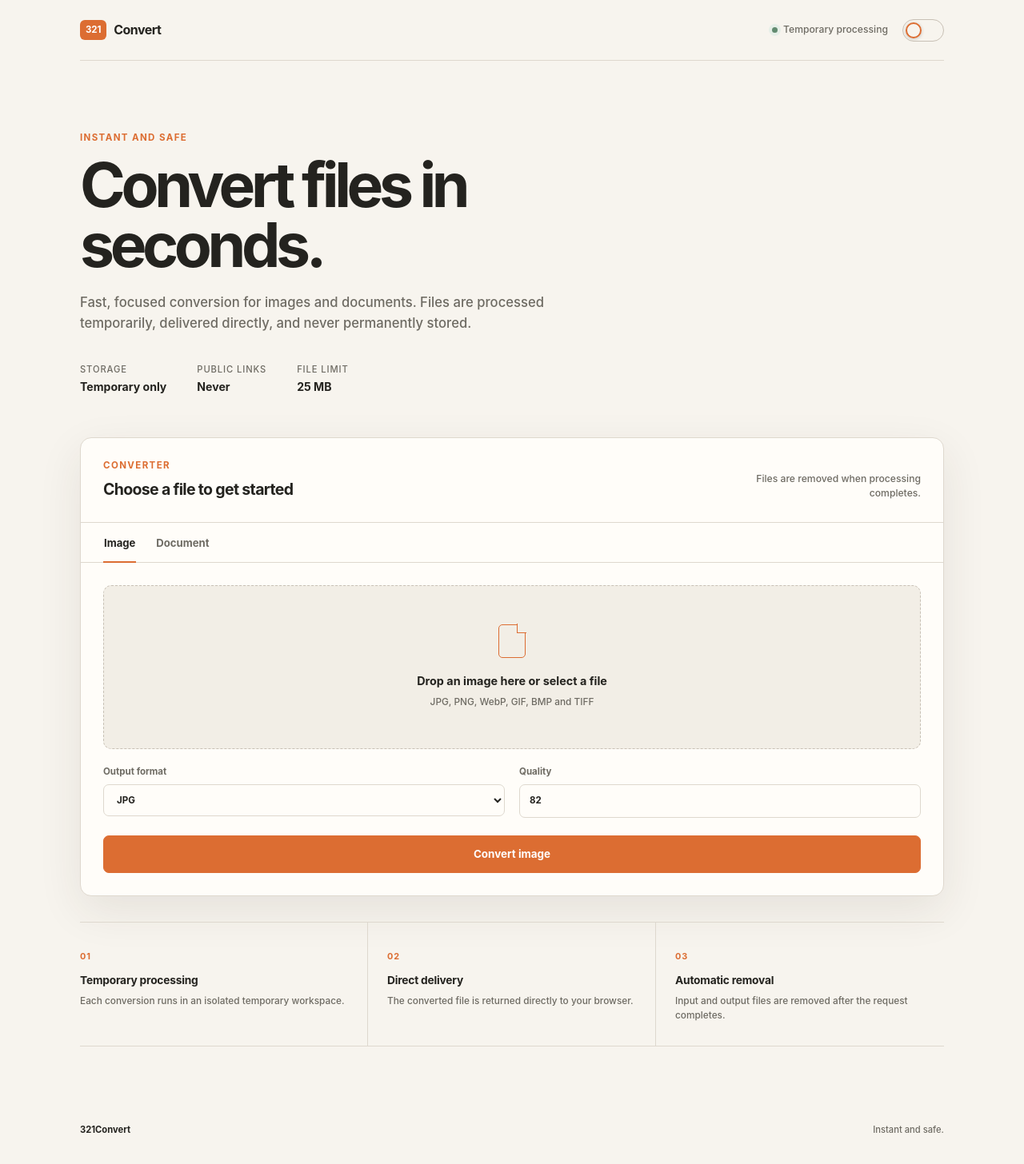
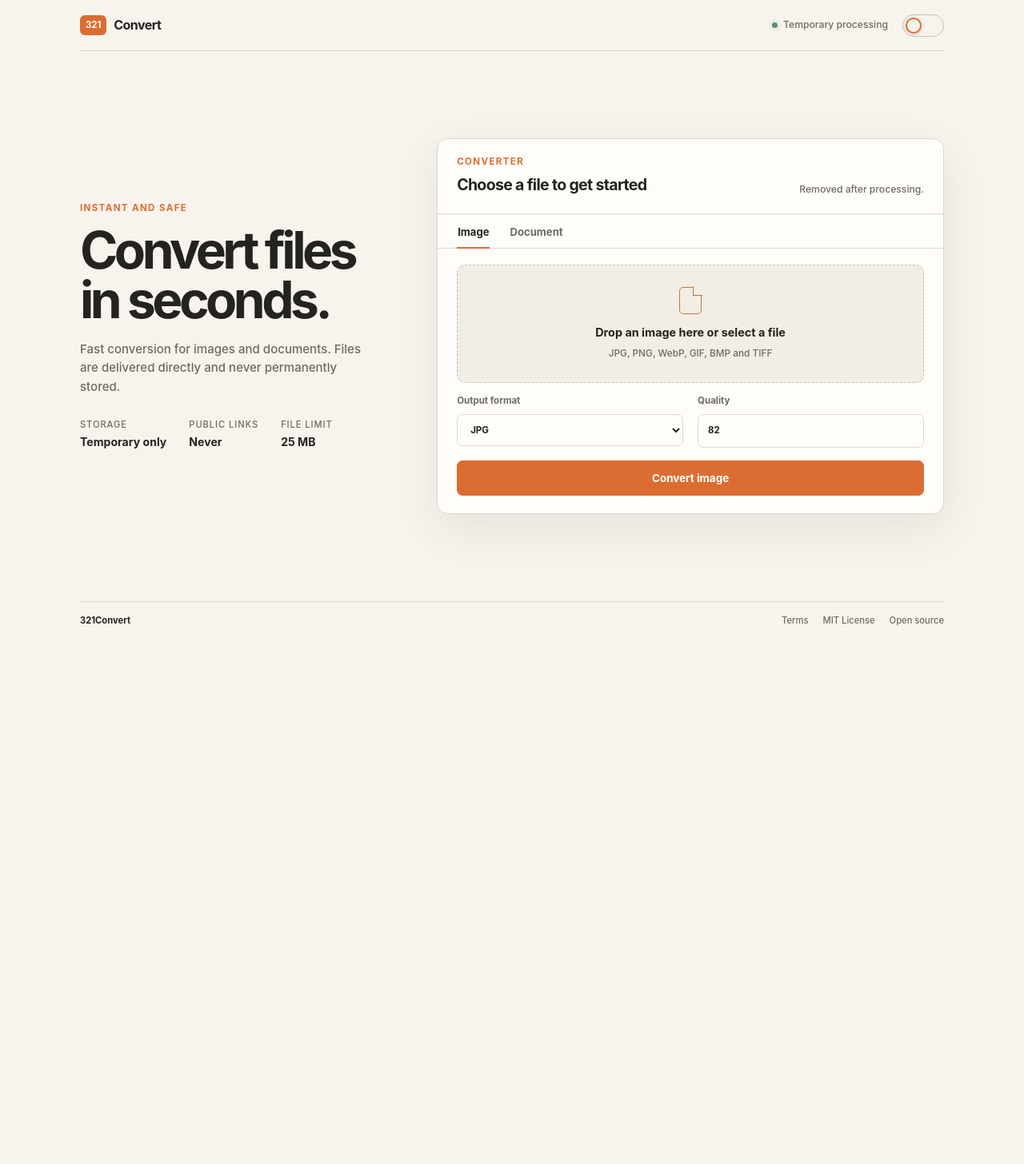
Before and after one commit to ChardXBT/321Convert, a Flask app: page / in a window 1280 px wide. Shown: the whole page at 80% size. After the commit the page ends 783 px from the top, so only its background shows below. Run offline with Flask 3, Linux system fonts and the light colour scheme.

Commit message:
UI update

```diff
--- a/static/app.js
+++ b/static/app.js
@@ -126,3 +126,18 @@ themeToggle.addEventListener("click", () => {
   localStorage.setItem("theme", document.body.classList.contains("dark") ? "dark" : "light");
   syncThemeToggle();
 });
+
+document.querySelectorAll("[data-dialog-open]").forEach((link) => {
+  link.addEventListener("click", (event) => {
+    event.preventDefault();
+    const dialog = document.querySelector(`#${link.dataset.dialogOpen}`);
+    if (dialog && !dialog.open) dialog.showModal();
+  });
+});
+
+document.querySelectorAll(".legal-dialog").forEach((dialog) => {
+  dialog.querySelector("[data-dialog-close]").addEventListener("click", () => dialog.close());
+  dialog.addEventListener("click", (event) => {
+    if (event.target === dialog) dialog.close();
+  });
+});
--- a/static/styles.css
+++ b/static/styles.css
@@ -52,7 +52,7 @@ button, input, select { font: inherit; }
 }
 
 .site-header {
-  height: 76px;
+  height: 64px;
   display: flex;
   align-items: center;
   justify-content: space-between;
@@ -95,34 +95,41 @@ button, input, select { font: inherit; }
 body.dark .theme-indicator { transform: translateX(24px); }
 .theme-toggle:hover { border-color: var(--accent); }
 
-main { padding: 88px 0 72px; }
-.intro { max-width: 720px; margin-bottom: 52px; }
+main {
+  min-height: calc(100vh - 112px);
+  padding: clamp(28px, 5vh, 54px) 0;
+  display: grid;
+  grid-template-columns: minmax(260px, .72fr) minmax(520px, 1.28fr);
+  gap: clamp(38px, 7vw, 92px);
+  align-items: center;
+}
+.intro { max-width: 460px; }
 .overline, .section-label { margin: 0 0 12px; color: var(--accent); font-size: .72rem; font-weight: 750; letter-spacing: .12em; text-transform: uppercase; }
-h1 { margin: 0; max-width: 680px; font-size: clamp(2.8rem, 6vw, 5.3rem); line-height: .98; letter-spacing: -.07em; font-weight: 680; }
-.intro-copy { max-width: 590px; margin: 22px 0 0; color: var(--text-muted); font-size: 1.04rem; }
-.privacy-details { display: flex; gap: 38px; margin: 36px 0 0; }
+h1 { margin: 0; max-width: 470px; font-size: clamp(2.8rem, 5vw, 4.6rem); line-height: .98; letter-spacing: -.07em; font-weight: 680; }
+.intro-copy { max-width: 430px; margin: 18px 0 0; color: var(--text-muted); font-size: .94rem; }
+.privacy-details { display: flex; gap: 28px; margin: 28px 0 0; }
 .privacy-details div { display: grid; gap: 2px; }
 .privacy-details dt { color: var(--text-muted); font-size: .7rem; text-transform: uppercase; letter-spacing: .08em; }
 .privacy-details dd { margin: 0; font-size: .88rem; font-weight: 650; }
 
 .workspace { border: 1px solid var(--border); border-radius: 14px; background: var(--surface); box-shadow: var(--shadow); overflow: hidden; }
-.workspace-header { padding: 26px 28px; display: flex; align-items: end; justify-content: space-between; gap: 28px; border-bottom: 1px solid var(--border); }
+.workspace-header { padding: 20px 24px; display: flex; align-items: end; justify-content: space-between; gap: 24px; border-bottom: 1px solid var(--border); }
 .workspace-header .section-label { margin-bottom: 5px; }
 .workspace-header h2 { margin: 0; font-size: 1.22rem; letter-spacing: -.035em; }
 .workspace-header > p { max-width: 250px; margin: 0; color: var(--text-muted); font-size: .76rem; text-align: right; }
 
-.tabs { display: flex; gap: 24px; padding: 0 28px; border-bottom: 1px solid var(--border); }
-.tab { position: relative; padding: 15px 1px 13px; border: 0; color: var(--text-muted); background: transparent; cursor: pointer; font-size: .82rem; font-weight: 650; }
+.tabs { display: flex; gap: 24px; padding: 0 24px; border-bottom: 1px solid var(--border); }
+.tab { position: relative; padding: 12px 1px 10px; border: 0; color: var(--text-muted); background: transparent; cursor: pointer; font-size: .82rem; font-weight: 650; }
 .tab::after { content: ""; position: absolute; right: 0; bottom: -1px; left: 0; height: 2px; background: transparent; }
 .tab.active { color: var(--text); }
 .tab.active::after { background: var(--accent); }
 
-.panel { padding: 28px; }
+.panel { padding: 20px 24px 22px; }
 .panel[hidden], [hidden] { display: none !important; }
 
 .drop-zone {
-  min-height: 205px;
-  padding: 30px;
+  min-height: 148px;
+  padding: 22px;
   border: 1px dashed var(--border-strong);
   border-radius: 10px;
   display: flex;
@@ -138,21 +145,21 @@ h1 { margin: 0; max-width: 680px; font-size: clamp(2.8rem, 6vw, 5.3rem); line-he
 .drop-zone:hover, .drop-zone.dragging { border-color: var(--accent); background: var(--accent-soft); }
 .drop-zone.has-file { border-style: solid; border-color: var(--positive); background: var(--positive-soft); }
 .drop-zone input { position: absolute; width: 1px; height: 1px; opacity: 0; pointer-events: none; }
-.file-symbol { position: relative; width: 34px; height: 42px; margin-bottom: 18px; border: 1.5px solid var(--accent); border-radius: 5px; }
+.file-symbol { position: relative; width: 28px; height: 34px; margin-bottom: 12px; border: 1.5px solid var(--accent); border-radius: 5px; }
 .file-symbol::before { content: ""; position: absolute; top: -1.5px; right: -1.5px; width: 11px; height: 11px; border-bottom: 1.5px solid var(--accent); border-left: 1.5px solid var(--accent); background: var(--surface-muted); }
 .drop-zone:hover .file-symbol::before, .drop-zone.dragging .file-symbol::before { background: var(--accent-soft); }
 .drop-zone strong { font-size: .9rem; font-weight: 650; }
 .file-name { margin-top: 6px; max-width: 100%; color: var(--text-muted); font-size: .74rem; overflow-wrap: anywhere; }
 
 .form-grid { display: grid; grid-template-columns: 1fr 1fr; gap: 18px; }
-form > label:not(.drop-zone), .form-grid label, form > div label { display: block; margin-top: 20px; color: var(--text-muted); font-size: .72rem; font-weight: 650; }
+form > label:not(.drop-zone), .form-grid label, form > div label { display: block; margin-top: 14px; color: var(--text-muted); font-size: .72rem; font-weight: 650; }
 select, input[type="number"], input[type="text"] { width: 100%; margin-top: 7px; padding: 11px 12px; border: 1px solid var(--border); border-radius: 7px; color: var(--text); background: var(--surface); }
 select:hover, input:hover { border-color: var(--border-strong); }
 
 .primary-button, .download-button {
   width: 100%;
-  margin-top: 22px;
-  padding: 12px 18px;
+  margin-top: 16px;
+  padding: 11px 18px;
   border: 1px solid var(--accent);
   border-radius: 7px;
   display: block;
@@ -168,31 +175,38 @@ select:hover, input:hover { border-color: var(--border-strong); }
 .primary-button:hover, .download-button:hover { border-color: var(--accent-hover); background: var(--accent-hover); }
 .primary-button:disabled { opacity: .6; cursor: wait; }
 
-.notice { margin: 22px 28px 0; padding: 11px 13px; border: 1px solid #e1b9b9; border-radius: 7px; color: #7b3434; background: #f8e8e8; font-size: .78rem; }
+.notice { margin: 16px 24px 0; padding: 9px 11px; border: 1px solid #e1b9b9; border-radius: 7px; color: #7b3434; background: #f8e8e8; font-size: .76rem; }
 .notice.working { color: var(--text); border-color: var(--border); background: var(--surface-muted); }
-.result { padding: 26px 28px 28px; border-top: 1px solid var(--border); }
+.result { padding: 14px 24px 18px; border-top: 1px solid var(--border); display: grid; grid-template-columns: 1fr auto; gap: 12px 18px; align-items: center; }
 .result-copy { display: flex; gap: 12px; align-items: center; }
 .result-copy p { margin: 2px 0 0; color: var(--text-muted); font-size: .76rem; }
 .result-indicator { width: 9px; height: 9px; border-radius: 50%; background: var(--positive); box-shadow: 0 0 0 5px var(--positive-soft); }
-.result img { width: 100%; max-height: 320px; margin-top: 20px; border: 1px solid var(--border); border-radius: 8px; object-fit: contain; background: var(--surface-muted); }
-
-.assurance { margin-top: 32px; display: grid; grid-template-columns: repeat(3, 1fr); border-top: 1px solid var(--border); border-bottom: 1px solid var(--border); }
-.assurance > div { padding: 28px 24px; border-right: 1px solid var(--border); }
-.assurance > div:first-child { padding-left: 0; }
-.assurance > div:last-child { padding-right: 0; border-right: 0; }
-.assurance span { color: var(--accent); font-size: .68rem; font-weight: 750; letter-spacing: .08em; }
-.assurance h3 { margin: 9px 0 6px; font-size: .86rem; letter-spacing: -.015em; }
-.assurance p { margin: 0; color: var(--text-muted); font-size: .74rem; }
+.result .download-button { width: auto; min-width: 180px; margin: 0; padding-inline: 16px; }
+.preview-frame { grid-column: 1 / -1; max-height: 150px; overflow: auto; border-radius: 8px; }
+.result img { width: 100%; max-height: 145px; border: 1px solid var(--border); border-radius: 8px; object-fit: contain; background: var(--surface-muted); }
 
 :focus-visible { outline: 3px solid color-mix(in srgb, var(--accent) 45%, transparent); outline-offset: 3px; }
-footer { padding: 24px 0 34px; display: flex; justify-content: space-between; color: var(--text-muted); font-size: .7rem; }
+footer { min-height: 48px; padding: 12px 0; display: flex; align-items: center; justify-content: space-between; border-top: 1px solid var(--border); color: var(--text-muted); font-size: .7rem; }
 footer span:first-child { color: var(--text); font-weight: 680; }
+footer nav { display: flex; gap: 18px; }
+footer a, .dialog-content a { color: var(--text-muted); text-decoration: none; }
+footer a:hover, .dialog-content a:hover { color: var(--accent); text-decoration: underline; text-underline-offset: 3px; }
+
+.legal-dialog { width: min(560px, calc(100% - 28px)); max-height: min(620px, calc(100vh - 40px)); padding: 0; border: 1px solid var(--border); border-radius: 12px; color: var(--text); background: var(--surface); box-shadow: var(--shadow); }
+.legal-dialog::backdrop { background: rgba(20, 18, 15, .58); backdrop-filter: blur(3px); }
+.dialog-header { padding: 18px 20px; display: flex; align-items: center; justify-content: space-between; gap: 18px; border-bottom: 1px solid var(--border); }
+.dialog-header h2 { margin: 0; font-size: 1rem; letter-spacing: -.025em; }
+.dialog-header button { padding: 6px 9px; border: 1px solid var(--border); border-radius: 6px; color: var(--text-muted); background: transparent; cursor: pointer; font-size: .72rem; }
+.dialog-header button:hover { color: var(--text); border-color: var(--border-strong); }
+.dialog-content { max-height: min(500px, calc(100vh - 120px)); padding: 20px; overflow-y: auto; color: var(--text-muted); font-size: .82rem; }
+.dialog-content p { margin: 0 0 14px; }
+.dialog-content p:last-child { margin-bottom: 0; }
 
 @media (max-width: 720px) {
   .site-header, main, footer { width: min(100% - 28px, 1080px); }
   .privacy-status { display: none; }
-  main { padding-top: 58px; }
-  .intro { margin-bottom: 38px; }
+  main { min-height: auto; padding: 42px 0; display: block; }
+  .intro { margin-bottom: 34px; }
   h1 { font-size: clamp(2.65rem, 13vw, 4rem); }
   .privacy-details { gap: 24px; }
   .workspace-header { align-items: start; flex-direction: column; gap: 8px; }
@@ -200,9 +214,8 @@ footer span:first-child { color: var(--text); font-weight: 680; }
   .panel { padding: 20px; }
   .notice { margin-right: 20px; margin-left: 20px; }
   .form-grid { grid-template-columns: 1fr; gap: 0; }
-  .assurance { grid-template-columns: 1fr; }
-  .assurance > div, .assurance > div:first-child, .assurance > div:last-child { padding: 20px 0; border-right: 0; border-bottom: 1px solid var(--border); }
-  .assurance > div:last-child { border-bottom: 0; }
+  .result { grid-template-columns: 1fr; }
+  .result .download-button { width: 100%; }
 }
 
 @media (max-width: 430px) {
@@ -211,10 +224,11 @@ footer span:first-child { color: var(--text); font-weight: 680; }
   .theme-indicator { width: 19px; height: 19px; }
   body.dark .theme-indicator { transform: translateX(23px); }
   .privacy-details { display: grid; grid-template-columns: repeat(3, 1fr); gap: 12px; }
-  .drop-zone { min-height: 180px; padding: 22px; }
+  .drop-zone { min-height: 150px; padding: 20px; }
   .workspace-header, .result { padding-right: 20px; padding-left: 20px; }
   .tabs { padding: 0 20px; }
-  footer { gap: 12px; flex-direction: column; }
+  footer { gap: 10px; align-items: flex-start; flex-direction: column; }
+  footer nav { flex-wrap: wrap; gap: 10px 16px; }
 }
 
 @media (prefers-reduced-motion: reduce) {
--- a/templates/index.html
+++ b/templates/index.html
@@ -5,8 +5,8 @@
     <meta name="viewport" content="width=device-width, initial-scale=1">
     <meta name="description" content="Private, temporary image and document conversion.">
     <title>321Convert | Private file converter</title>
-    <link rel="stylesheet" href="{{ url_for('static', filename='styles.css', v='20260609-3') }}">
-    <script src="{{ url_for('static', filename='app.js', v='20260609-3') }}" defer></script>
+    <link rel="stylesheet" href="{{ url_for('static', filename='styles.css', v='20260609-4') }}">
+    <script src="{{ url_for('static', filename='app.js', v='20260609-4') }}" defer></script>
 </head>
 <body>
     <header class="site-header">
@@ -28,7 +28,7 @@
         <section class="intro">
             <p class="overline">Instant and safe</p>
             <h1>Convert files in seconds.</h1>
-            <p class="intro-copy">Fast, focused conversion for images and documents. Files are processed temporarily, delivered directly, and never permanently stored.</p>
+            <p class="intro-copy">Fast conversion for images and documents. Files are delivered directly and never permanently stored.</p>
             <dl class="privacy-details">
                 <div><dt>Storage</dt><dd>Temporary only</dd></div>
                 <div><dt>Public links</dt><dd>Never</dd></div>
@@ -42,7 +42,7 @@
                     <p class="section-label">Converter</p>
                     <h2 id="converterTitle">Choose a file to get started</h2>
                 </div>
-                <p>Files are removed when processing completes.</p>
+                <p>Removed after processing.</p>
             </div>
 
             <div class="tabs" role="tablist" aria-label="Converter type">
@@ -100,20 +100,41 @@
                 </form>
             </section>
 
-            <div id="result" class="result" hidden>
+            <div id="result" class="result" aria-live="polite" hidden>
                 <div class="result-copy"><span class="result-indicator" aria-hidden="true"></span><div><strong>Conversion complete</strong><p>Your file is ready to download.</p></div></div>
                 <a id="downloadLink" class="download-button" download>Download converted file</a>
-                <img id="imagePreview" alt="Converted image preview" hidden>
+                <div class="preview-frame"><img id="imagePreview" alt="Converted image preview" hidden></div>
             </div>
-        </section>
-
-        <section class="assurance" aria-label="Privacy information">
-            <div><span>01</span><h3>Temporary processing</h3><p>Each conversion runs in an isolated temporary workspace.</p></div>
-            <div><span>02</span><h3>Direct delivery</h3><p>The converted file is returned directly to your browser.</p></div>
-            <div><span>03</span><h3>Automatic removal</h3><p>Input and output files are removed after the request completes.</p></div>
         </section>
     </main>
 
-    <footer><span>321Convert</span><span>Instant and safe.</span></footer>
+    <footer>
+        <span>321Convert</span>
+        <nav aria-label="Legal and project links">
+            <a href="#termsDialog" data-dialog-open="termsDialog">Terms</a>
+            <a href="#licenseDialog" data-dialog-open="licenseDialog">MIT License</a>
+            <a href="https://github.com/ChardXBT/321Convert" target="_blank" rel="noopener noreferrer">Open source</a>
+        </nav>
+    </footer>
+
+    <dialog id="termsDialog" class="legal-dialog" aria-labelledby="termsTitle">
+        <div class="dialog-header"><h2 id="termsTitle">Terms of Service</h2><button type="button" data-dialog-close aria-label="Close terms">Close</button></div>
+        <div class="dialog-content">
+            <p>By using 321Convert, you agree to use it only for files you are authorized to process and for lawful purposes.</p>
+            <p>The service is provided as-is without guarantees of availability, conversion accuracy, or fitness for a particular purpose. Do not upload highly sensitive files to any hosted conversion service.</p>
+            <p>Files are processed temporarily and removed after the request completes. The operator may limit or block abusive usage to protect the service.</p>
+        </div>
+    </dialog>
+
+    <dialog id="licenseDialog" class="legal-dialog" aria-labelledby="licenseTitle">
+        <div class="dialog-header"><h2 id="licenseTitle">MIT License</h2><button type="button" data-dialog-close aria-label="Close license">Close</button></div>
+        <div class="dialog-content license-copy">
+            <p>Copyright (c) 2025-2026 ChardXBT</p>
+            <p>Permission is hereby granted, free of charge, to any person obtaining a copy of this software and associated documentation files (the “Software”), to deal in the Software without restriction, including without limitation the rights to use, copy, modify, merge, publish, distribute, sublicense, and/or sell copies of the Software, and to permit persons to whom the Software is furnished to do so, subject to the following conditions:</p>
+            <p>The above copyright notice and this permission notice shall be included in all copies or substantial portions of the Software.</p>
+            <p>THE SOFTWARE IS PROVIDED “AS IS”, WITHOUT WARRANTY OF ANY KIND, EXPRESS OR IMPLIED, INCLUDING BUT NOT LIMITED TO THE WARRANTIES OF MERCHANTABILITY, FITNESS FOR A PARTICULAR PURPOSE AND NONINFRINGEMENT. IN NO EVENT SHALL THE AUTHORS OR COPYRIGHT HOLDERS BE LIABLE FOR ANY CLAIM, DAMAGES OR OTHER LIABILITY, WHETHER IN AN ACTION OF CONTRACT, TORT OR OTHERWISE, ARISING FROM, OUT OF OR IN CONNECTION WITH THE SOFTWARE OR THE USE OR OTHER DEALINGS IN THE SOFTWARE.</p>
+            <p><a href="https://github.com/ChardXBT/321Convert/blob/master/LICENSE" target="_blank" rel="noopener noreferrer">View license in the repository</a></p>
+        </div>
+    </dialog>
 </body>
 </html>
```
Also changed, not shown: TERMS.md (added, +11 -0 lines), tests/test_app.py (+3 -0 lines), README.md.
